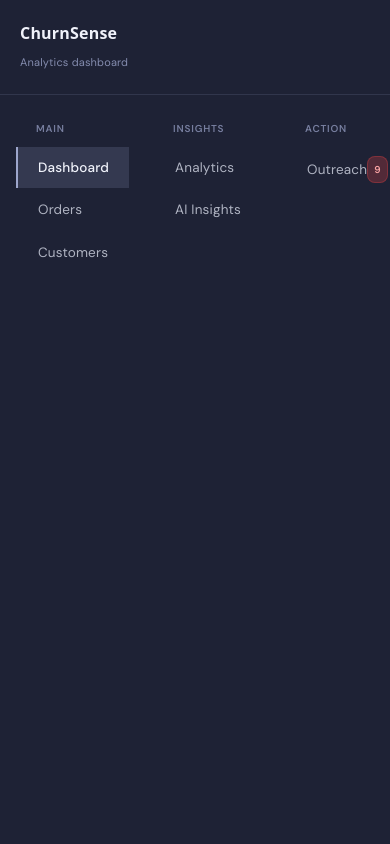
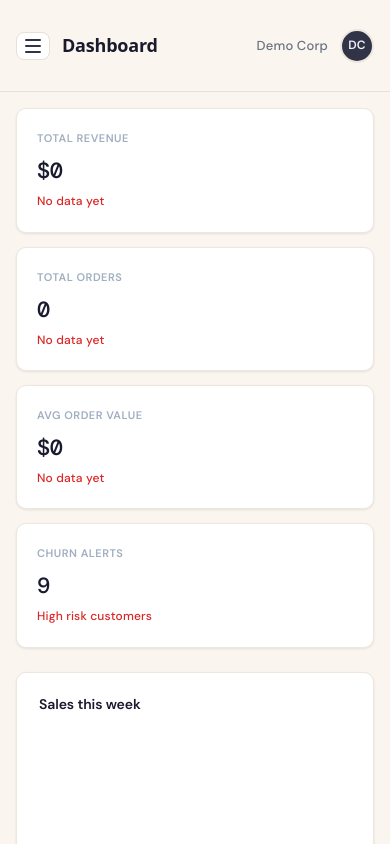
Before and after one commit to NafisaTasnimR/Keepify, a React app in the folder frontend/: page /dashboard in a window 390 px wide. Shown: the top 844 px of the page. Built offline with nearby package versions, Linux system fonts and the light colour scheme; the HTML template or start-up script is replaced by a standard one.

Commit message:
Add sidebar toggle functionality and responsive styles to Dashboard and Sidebar components

```diff
--- a/frontend/src/components/Dashboard.css
+++ b/frontend/src/components/Dashboard.css
@@ -54,6 +54,41 @@ body {
     padding: 16px 32px;
     background-color: var(--bg);
     border-bottom: 1px solid var(--border);
+    gap: 16px;
+}
+
+.header-left {
+    display: flex;
+    align-items: center;
+    gap: 12px;
+}
+
+.sidebar-toggle {
+    display: none;
+    border: 1px solid var(--border);
+    background-color: #fff;
+    padding: 6px 8px;
+    border-radius: 8px;
+    cursor: pointer;
+    gap: 4px;
+    flex-direction: column;
+    align-items: center;
+    justify-content: center;
+}
+
+.toggle-bar {
+    width: 16px;
+    height: 2px;
+    background-color: var(--accent);
+    border-radius: 999px;
+}
+
+.sidebar-backdrop {
+    position: fixed;
+    inset: 0;
+    background-color: rgba(15, 18, 30, 0.35);
+    border: none;
+    z-index: 1000;
 }
 
 .dashboard-header h1 {
@@ -388,9 +423,9 @@ body {
     border-color: #fcd34d;
 }
 
-/* ─── PRODUCTS PAGE ─────────────────────────────────────────── */
-.products-page {
-    disth: 6px;
+/* ─── SCROLLBARS ──────────────────────────────────────────────── */
+.dashboard-content::-webkit-scrollbar {
+    width: 6px;
 }
 
 .dashboard-content::-webkit-scrollbar-track {
@@ -420,3 +455,62 @@ body {
 }
 
 /* ─── RESPONSIVE ──────────────────────────────────────────────── */
+@media (max-width: 1200px) {
+    .metrics-grid {
+        grid-template-columns: repeat(2, 1fr);
+    }
+}
+
+@media (max-width: 1024px) {
+    .charts-section {
+        grid-template-columns: 1fr;
+    }
+
+    .dashboard-header,
+    .dashboard-content {
+        padding-left: 24px;
+        padding-right: 24px;
+    }
+}
+
+@media (max-width: 768px) {
+    .dashboard-container {
+        flex-direction: column;
+        height: auto;
+        min-height: 100vh;
+    }
+
+    .main-content {
+        width: 100%;
+    }
+
+    .sidebar-toggle {
+        display: inline-flex;
+    }
+
+    .dashboard-header {
+        padding: 14px 16px;
+    }
+
+    .dashboard-header h1 {
+        font-size: 18px;
+    }
+
+    .metrics-grid {
+        grid-template-columns: repeat(2, 1fr);
+    }
+
+    .dashboard-content {
+        padding: 16px;
+    }
+}
+
+@media (max-width: 480px) {
+    .metrics-grid {
+        grid-template-columns: 1fr;
+    }
+
+    .metric-value {
+        font-size: 22px;
+    }
+}
--- a/frontend/src/components/Dashboard.jsx
+++ b/frontend/src/components/Dashboard.jsx
@@ -26,6 +26,7 @@ const formatCurrency = (value, currencySymbol = '$') => {
 
 const Dashboard = () => {
     const [activeMenu, setActiveMenu] = useState('Dashboard');
+    const [isSidebarOpen, setIsSidebarOpen] = useState(false);
     const [kpis, setKpis] = useState({
         totalRevenue: 0,
         totalOrders: 0,
@@ -152,17 +153,44 @@ const Dashboard = () => {
         },
     ];
 
+    const handleSelectMenu = (menuKey) => {
+        setActiveMenu(menuKey);
+        setIsSidebarOpen(false);
+    };
+
     return (
         <div className="dashboard-container">
             <Sidebar
                 activeMenu={activeMenu}
-                onSelect={setActiveMenu}
+                onSelect={handleSelectMenu}
                 navSections={navSections}
+                isOpen={isSidebarOpen}
+                onClose={() => setIsSidebarOpen(false)}
             />
+            {isSidebarOpen && (
+                <button
+                    type="button"
+                    className="sidebar-backdrop"
+                    onClick={() => setIsSidebarOpen(false)}
+                    aria-label="Close navigation"
+                />
+            )}
 
             <main className="main-content">
                 <header className="dashboard-header">
-                    <h1>{activeMenu === 'AI' ? 'AI Insights' : activeMenu}</h1>
+                    <div className="header-left">
+                        <button
+                            type="button"
+                            className="sidebar-toggle"
+                            onClick={() => setIsSidebarOpen(true)}
+                            aria-label="Open navigation"
+                        >
+                            <span className="toggle-bar" />
+                            <span className="toggle-bar" />
+                            <span className="toggle-bar" />
+                        </button>
+                        <h1>{activeMenu === 'AI' ? 'AI Insights' : activeMenu}</h1>
+                    </div>
                     <div className="header-right">
                         <span className="company-name">Demo Corp</span>
                         <div className="profile-avatar">DC</div>
--- a/frontend/src/components/Sidebar.css
+++ b/frontend/src/components/Sidebar.css
@@ -15,6 +15,13 @@
     border-bottom: 1px solid rgba(157, 166, 204, 0.15);
 }
 
+.logo-row {
+    display: flex;
+    align-items: center;
+    justify-content: space-between;
+    gap: 12px;
+}
+
 .logo h2 {
     font-size: 16px;
     font-weight: 600;
@@ -27,6 +34,22 @@
     color: var(--accent2);
     margin-top: 2px;
     opacity: 0.8;
+}
+
+.sidebar-close {
+    display: none;
+    border: 1px solid rgba(157, 166, 204, 0.35);
+    background-color: transparent;
+    color: #e8ecf8;
+    font-size: 11px;
+    font-weight: 600;
+    padding: 4px 8px;
+    border-radius: 6px;
+    cursor: pointer;
+}
+
+.sidebar-close:hover {
+    background-color: rgba(157, 166, 204, 0.2);
 }
 
 .nav-sections {
@@ -112,19 +135,31 @@
 
 @media (max-width: 768px) {
     .sidebar {
-        width: 100%;
-        height: auto;
+        position: fixed;
+        top: 0;
+        left: 0;
+        height: 100vh;
+        width: 240px;
+        transform: translateX(-100%);
+        transition: transform 0.2s ease;
+        z-index: 1100;
+    }
+
+    .sidebar.is-open {
+        transform: translateX(0);
     }
 
     .nav-sections {
-        display: flex;
-        gap: 24px;
+        display: block;
         padding: 12px 16px;
-        overflow-x: auto;
+        overflow: auto;
     }
 
     .nav-section {
         margin-bottom: 0;
-        min-width: max-content;
+    }
+
+    .sidebar-close {
+        display: inline-flex;
     }
 }
--- a/frontend/src/components/Sidebar.jsx
+++ b/frontend/src/components/Sidebar.jsx
@@ -1,10 +1,26 @@
 import React from 'react';
 import './Sidebar.css';
 
-const Sidebar = ({ activeMenu, onSelect, navSections }) => (
-    <aside className="sidebar">
+const Sidebar = ({
+    activeMenu,
+    onSelect,
+    navSections,
+    isOpen = false,
+    onClose = () => { },
+}) => (
+    <aside className={`sidebar ${isOpen ? 'is-open' : ''}`}>
         <div className="logo">
-            <h2>ChurnSense</h2>
+            <div className="logo-row">
+                <h2>ChurnSense</h2>
+                <button
+                    type="button"
+                    className="sidebar-close"
+                    onClick={onClose}
+                    aria-label="Close navigation"
+                >
+                    Close
+                </button>
+            </div>
             <p className="logo-sub">Analytics dashboard</p>
         </div>
 
```
